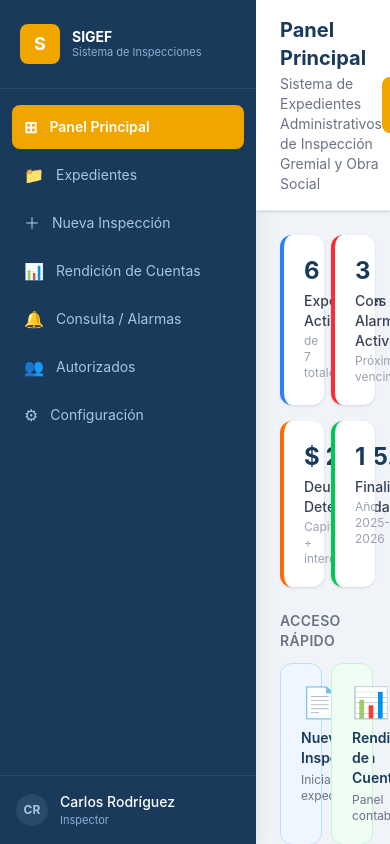
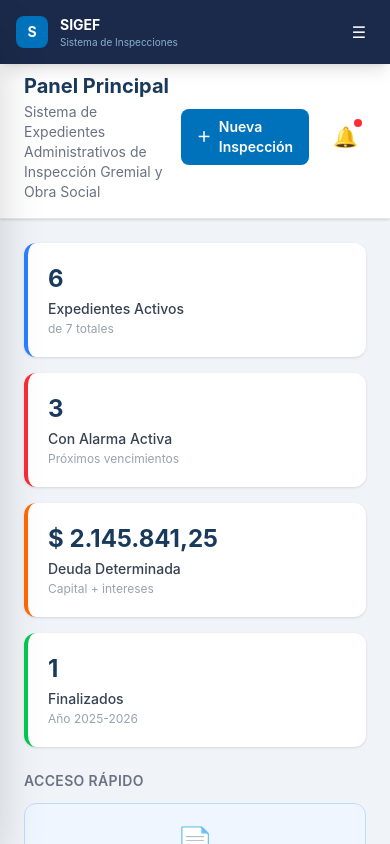
Before and after one commit to leandromondin-gh/sigef-inspecciones, a Next.js app: page / in a window 390 px wide. Built offline with nearby package versions, Linux system fonts and the light colour scheme.

Commit message:
Responsive: hamburger menu mobile, grids y tabla adaptables

```diff
--- a/src/app/autorizados/page.tsx
+++ b/src/app/autorizados/page.tsx
@@ -22,7 +22,7 @@ export default function AutorizadosPage() {
         title="Autorizados"
         subtitle="Gestión de usuarios y permisos de acceso"
         actions={
-          <button className="bg-[#f0a500] hover:bg-[#d4920a] text-white text-sm font-semibold px-4 py-2 rounded-lg transition-colors">
+          <button className="bg-[#0072BC] hover:bg-[#005f9e] text-white text-sm font-semibold px-4 py-2 rounded-lg transition-colors">
             + Nuevo Usuario
           </button>
         }
--- a/src/app/expedientes/[id]/ExpedienteDetalle.tsx
+++ b/src/app/expedientes/[id]/ExpedienteDetalle.tsx
@@ -129,7 +129,7 @@ export default function ExpedienteDetallePage({ params }: { params: Promise<{ id
                 <div key={estado} className="flex items-center gap-1 flex-shrink-0">
                   <div className={`px-3 py-1.5 rounded-lg text-xs font-medium transition-all ${
                     activo
-                      ? 'bg-[#f0a500] text-white shadow-sm'
+                      ? 'bg-[#0072BC] text-white shadow-sm'
                       : completado
                       ? 'bg-[#1a3a5c] text-white'
                       : 'bg-gray-100 text-gray-400'
--- a/src/app/expedientes/nuevo/page.tsx
+++ b/src/app/expedientes/nuevo/page.tsx
@@ -96,7 +96,7 @@ export default function NuevaInspeccionPage() {
               <div className="flex items-center gap-2">
                 <div className={`w-8 h-8 rounded-full flex items-center justify-center text-sm font-bold transition-colors ${
                   paso === p.num
-                    ? 'bg-[#f0a500] text-white'
+                    ? 'bg-[#0072BC] text-white'
                     : paso > p.num
                     ? 'bg-[#1a3a5c] text-white'
                     : 'bg-gray-200 text-gray-500'
@@ -330,7 +330,7 @@ export default function NuevaInspeccionPage() {
             ) : (
               <button
                 onClick={handleGuardar}
-                className="px-6 py-2 bg-[#f0a500] text-white rounded-lg text-sm font-bold hover:bg-[#d4920a]"
+                className="px-6 py-2 bg-[#0072BC] text-white rounded-lg text-sm font-bold hover:bg-[#005f9e]"
               >
                 ✓ Iniciar Expediente
               </button>
--- a/src/app/expedientes/page.tsx
+++ b/src/app/expedientes/page.tsx
@@ -39,7 +39,7 @@ export default function ExpedientesPage() {
         actions={
           <Link
             href="/expedientes/nuevo"
-            className="bg-[#f0a500] hover:bg-[#d4920a] text-white text-sm font-semibold px-4 py-2 rounded-lg transition-colors flex items-center gap-2"
+            className="bg-[#0072BC] hover:bg-[#005f9e] text-white text-sm font-semibold px-4 py-2 rounded-lg transition-colors flex items-center gap-2"
           >
             <span>＋</span> Nueva Inspección
           </Link>
@@ -96,7 +96,7 @@ export default function ExpedientesPage() {
         </div>
 
         {/* Tabla */}
-        <div className="bg-white rounded-xl shadow-sm overflow-hidden">
+        <div className="bg-white rounded-xl shadow-sm overflow-x-auto">
           <table className="w-full text-sm">
             <thead>
               <tr className="bg-[#1a3a5c] text-white">
@@ -155,7 +155,7 @@ export default function ExpedientesPage() {
                   <td className="px-4 py-3">
                     <Link
                       href={`/expedientes/${exp.id}`}
-                      className="text-[#1a3a5c] hover:text-[#f0a500] font-medium text-xs border border-current rounded px-2 py-1 transition-colors whitespace-nowrap"
+                      className="text-[#1a3a5c] hover:text-[#0072BC] font-medium text-xs border border-current rounded px-2 py-1 transition-colors whitespace-nowrap"
                     >
                       Ver →
                     </Link>
--- a/src/app/layout.tsx
+++ b/src/app/layout.tsx
@@ -16,7 +16,7 @@ export default function RootLayout({
     <html lang="es" className="h-full">
       <body className="h-full flex bg-[#f0f4f8]">
         <Sidebar />
-        <div className="flex-1 flex flex-col min-h-screen overflow-x-hidden">
+        <div className="flex-1 flex flex-col min-h-screen overflow-x-hidden pt-14 md:pt-0">
           {children}
         </div>
       </body>
--- a/src/app/page.tsx
+++ b/src/app/page.tsx
@@ -44,7 +44,7 @@ export default function Dashboard() {
         actions={
           <Link
             href="/expedientes/nuevo"
-            className="bg-[#f0a500] hover:bg-[#d4920a] text-white text-sm font-semibold px-4 py-2 rounded-lg transition-colors flex items-center gap-2"
+            className="bg-[#0072BC] hover:bg-[#005f9e] text-white text-sm font-semibold px-4 py-2 rounded-lg transition-colors flex items-center gap-2"
           >
             <span>＋</span> Nueva Inspección
           </Link>
@@ -53,7 +53,7 @@ export default function Dashboard() {
 
       <div className="p-6 space-y-6">
         {/* KPI Cards */}
-        <div className="grid grid-cols-2 lg:grid-cols-4 gap-4">
+        <div className="grid grid-cols-1 sm:grid-cols-2 lg:grid-cols-4 gap-4">
           <StatCard label="Expedientes Activos" value={expedientesActivos} sub={`de ${totalExpedientes} totales`} color="border-blue-500" />
           <StatCard label="Con Alarma Activa" value={expedientesConAlarma} sub="Próximos vencimientos" color="border-red-500" />
           <StatCard label="Deuda Determinada" value={formatCurrency(totalDeuda)} sub="Capital + intereses" color="border-orange-500" />
@@ -63,7 +63,7 @@ export default function Dashboard() {
         {/* Quick Access */}
         <div>
           <h2 className="text-sm font-semibold text-gray-500 uppercase tracking-wide mb-3">Acceso Rápido</h2>
-          <div className="grid grid-cols-2 md:grid-cols-4 gap-4">
+          <div className="grid grid-cols-1 sm:grid-cols-2 md:grid-cols-4 gap-4">
             {[
               { href: '/expedientes/nuevo', icon: '📄', label: 'Nueva Inspección', desc: 'Iniciar expediente', color: 'bg-blue-50 border-blue-200 hover:bg-blue-100' },
               { href: '/rendicion', icon: '📊', label: 'Rendición de Cuentas', desc: 'Panel contable', color: 'bg-green-50 border-green-200 hover:bg-green-100' },
--- a/src/components/Sidebar.tsx
+++ b/src/components/Sidebar.tsx
@@ -2,6 +2,7 @@
 
 import Link from 'next/link';
 import { usePathname } from 'next/navigation';
+import { useState } from 'react';
 
 const navItems = [
   { href: '/', label: 'Panel Principal', icon: '⊞' },
@@ -15,23 +16,10 @@ const navItems = [
 
 export default function Sidebar() {
   const pathname = usePathname();
+  const [open, setOpen] = useState(false);
 
-  return (
-    <aside className="w-64 bg-[#1a3a5c] text-white flex flex-col min-h-screen shadow-xl">
-      {/* Logo / Header */}
-      <div className="px-5 py-6 border-b border-[#2a4a6c]">
-        <div className="flex items-center gap-3">
-          <div className="w-10 h-10 bg-[#f0a500] rounded-lg flex items-center justify-center text-white font-bold text-lg flex-shrink-0">
-            S
-          </div>
-          <div>
-            <div className="font-bold text-sm leading-tight">SIGEF</div>
-            <div className="text-[11px] text-[#8ab0d0] leading-tight">Sistema de Inspecciones</div>
-          </div>
-        </div>
-      </div>
-
-      {/* Navigation */}
+  const navContent = (
+    <>
       <nav className="flex-1 px-3 py-4 space-y-1">
         {navItems.map((item) => {
           const isActive = pathname === item.href ||
@@ -40,10 +28,11 @@ export default function Sidebar() {
             <Link
               key={item.href}
               href={item.href}
+              onClick={() => setOpen(false)}
               className={`flex items-center gap-3 px-3 py-2.5 rounded-lg text-sm transition-all ${
                 isActive
-                  ? 'bg-[#f0a500] text-white font-semibold'
-                  : 'text-[#a8c6df] hover:bg-[#2a4a6c] hover:text-white'
+                  ? 'bg-[#0072BC] text-white font-semibold'
+                  : 'text-[#a8c6df] hover:bg-[#243659] hover:text-white'
               }`}
             >
               <span className="text-base">{item.icon}</span>
@@ -53,10 +42,9 @@ export default function Sidebar() {
         })}
       </nav>
 
-      {/* User info */}
-      <div className="px-4 py-4 border-t border-[#2a4a6c]">
+      <div className="px-4 py-4 border-t border-[#243659]">
         <div className="flex items-center gap-3">
-          <div className="w-8 h-8 bg-[#2a4a6c] rounded-full flex items-center justify-center text-xs font-bold text-[#a8c6df]">
+          <div className="w-8 h-8 bg-[#243659] rounded-full flex items-center justify-center text-xs font-bold text-[#a8c6df]">
             CR
           </div>
           <div className="flex-1 min-w-0">
@@ -65,6 +53,63 @@ export default function Sidebar() {
           </div>
         </div>
       </div>
-    </aside>
+    </>
+  );
+
+  return (
+    <>
+      {/* Mobile top bar */}
+      <div className="md:hidden fixed top-0 left-0 right-0 z-50 bg-[#1b2a4a] text-white flex items-center justify-between px-4 py-3 shadow-lg">
+        <div className="flex items-center gap-3">
+          <div className="w-8 h-8 bg-[#0072BC] rounded-lg flex items-center justify-center font-bold text-sm">S</div>
+          <div>
+            <div className="font-bold text-sm">SIGEF</div>
+            <div className="text-[10px] text-[#8ab0d0]">Sistema de Inspecciones</div>
+          </div>
+        </div>
+        <button onClick={() => setOpen(!open)} className="p-2 rounded-lg hover:bg-[#243659] transition-colors">
+          {open ? '✕' : '☰'}
+        </button>
+      </div>
+
+      {/* Mobile overlay */}
+      {open && (
+        <div
+          className="md:hidden fixed inset-0 z-40 bg-black/50"
+          onClick={() => setOpen(false)}
+        />
+      )}
+
+      {/* Mobile drawer */}
+      <div className={`md:hidden fixed top-0 left-0 z-50 h-full w-64 bg-[#1b2a4a] text-white flex flex-col shadow-2xl transition-transform duration-300 ${open ? 'translate-x-0' : '-translate-x-full'}`}>
+        <div className="px-5 py-6 border-b border-[#243659] flex items-center justify-between">
+          <div className="flex items-center gap-3">
+            <div className="w-10 h-10 bg-[#0072BC] rounded-lg flex items-center justify-center font-bold text-lg">S</div>
+            <div>
+              <div className="font-bold text-sm">SIGEF</div>
+              <div className="text-[11px] text-[#8ab0d0]">Sistema de Inspecciones</div>
+            </div>
+          </div>
+          <button onClick={() => setOpen(false)} className="text-[#8ab0d0] hover:text-white">✕</button>
+        </div>
+        {navContent}
+      </div>
+
+      {/* Desktop sidebar */}
+      <aside className="hidden md:flex w-64 bg-[#1b2a4a] text-white flex-col min-h-screen shadow-xl flex-shrink-0">
+        <div className="px-5 py-6 border-b border-[#243659]">
+          <div className="flex items-center gap-3">
+            <div className="w-10 h-10 bg-[#0072BC] rounded-lg flex items-center justify-center text-white font-bold text-lg flex-shrink-0">
+              S
+            </div>
+            <div>
+              <div className="font-bold text-sm leading-tight">SIGEF</div>
+              <div className="text-[11px] text-[#8ab0d0] leading-tight">Sistema de Inspecciones</div>
+            </div>
+          </div>
+        </div>
+        {navContent}
+      </aside>
+    </>
   );
 }
```
